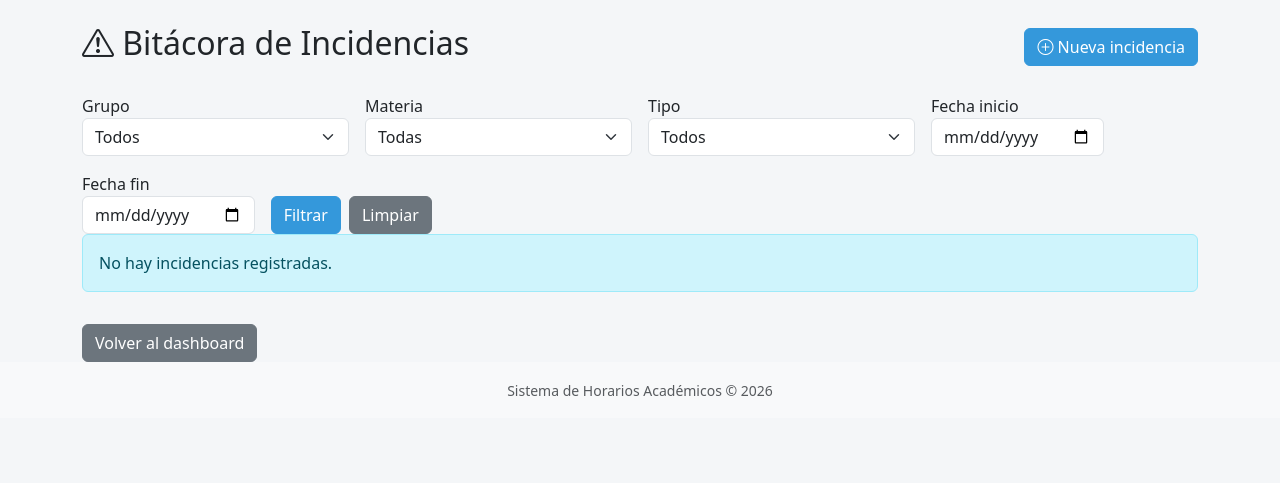
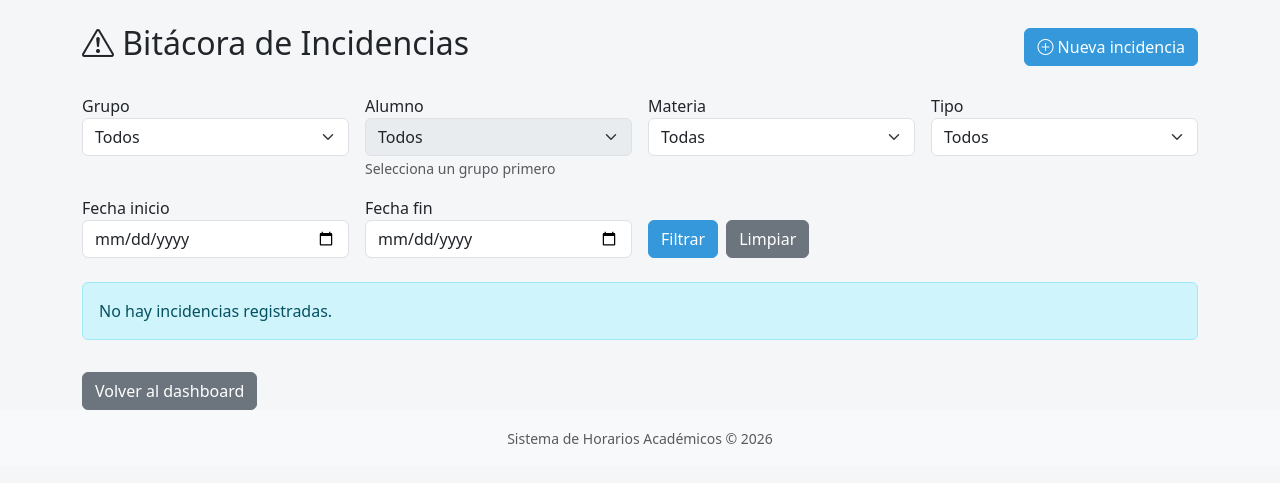
Before and after one commit to randyzb4/control_escolar, a Django app: page /bitacoras/incidencias/ in a window 1280 px wide. Shown: the part 56-539 px from the top of the page. Run offline with Django 5.2, Linux system fonts and the light colour scheme; the visitor is signed in with stand-in values (Sample User, id 1); data comes from the database, SQL or seed files in the repository; data that the repository does not hold is empty.

```diff
--- a/horarios/templates/horarios/incidencias_lista.html
+++ b/horarios/templates/horarios/incidencias_lista.html
@@ -12,12 +12,26 @@
     <div class="row g-3">
         <div class="col-md-3">
             <label>Grupo</label>
-            <select name="grupo" class="form-select">
+            <select name="grupo" class="form-select" onchange="this.form.submit()">
                 <option value="">Todos</option>
                 {% for g in grupos %}
                     <option value="{{ g.id }}" {% if grupo_sel == g.id|stringformat:"s" %}selected{% endif %}>{{ g.nombre }}</option>
                 {% endfor %}
             </select>
+        </div>
+        <div class="col-md-3">
+            <label>Alumno</label>
+            <select name="alumno" class="form-select" {% if not alumnos %}disabled{% endif %}>
+                <option value="">Todos</option>
+                {% for a in alumnos %}
+                    <option value="{{ a.id }}" {% if alumno_sel == a.id|stringformat:"s" %}selected{% endif %}>
+                        {{ a.apellido_paterno }} {{ a.apellido_materno|default:'' }} {{ a.nombre }}
+                    </option>
+                {% endfor %}
+            </select>
+            {% if not alumnos %}
+                <small class="text-muted">Selecciona un grupo primero</small>
+            {% endif %}
         </div>
         <div class="col-md-3">
             <label>Materia</label>
@@ -37,23 +51,54 @@
                 {% endfor %}
             </select>
         </div>
-        <div class="col-md-2">
+        <div class="col-md-3">
             <label>Fecha inicio</label>
             <input type="date" name="fecha_inicio" value="{{ fecha_inicio }}" class="form-control">
         </div>
-        <div class="col-md-2">
+        <div class="col-md-3">
             <label>Fecha fin</label>
             <input type="date" name="fecha_fin" value="{{ fecha_fin }}" class="form-control">
         </div>
-        <div class="col-md-1 d-flex align-items-end">
+        <div class="col-md-6 d-flex align-items-end gap-2">
             <button type="submit" class="btn btn-primary">Filtrar</button>
-            <a href="{% url 'horarios:incidencias_lista' %}" class="btn btn-secondary ms-2">Limpiar</a>
+            <a href="{% url 'horarios:incidencias_lista' %}" class="btn btn-secondary">Limpiar</a>
         </div>
     </div>
 </form>
 
+{% if resumen_alumno %}
+    <div class="card mt-4 border-info">
+        <div class="card-header bg-info text-white">
+            <h5 class="mb-0">
+                <i class="bi bi-person-lines-fill"></i>
+                Resumen de {{ resumen_alumno.alumno.nombre_completo }}
+            </h5>
+        </div>
+        <div class="card-body">
+            <p class="mb-2">
+                <strong>Total de incidencias:</strong>
+                <span class="badge bg-primary fs-6">{{ resumen_alumno.total }}</span>
+            </p>
+            <hr>
+            <p class="mb-1"><strong>Por materia:</strong></p>
+            {% if resumen_alumno.por_materia %}
+                <ul class="list-unstyled mb-0">
+                    {% for materia, count in resumen_alumno.por_materia.items %}
+                        <li>
+                            <i class="bi bi-book"></i>
+                            {{ materia }}: <strong>{{ count }}</strong>
+                        </li>
+                    {% endfor %}
+                </ul>
+            {% else %}
+                <p class="text-muted mb-0">Sin incidencias registradas.</p>
+            {% endif %}
+        </div>
+    </div>
+{% endif %}
+
 {% if incidencias %}
-    <div class="card">
+    <div class="card mt-4">
         <div class="card-body p-0">
             <div class="table-responsive">
                 <table class="table table-bordered table-hover mb-0">
@@ -108,7 +153,7 @@
         </div>
     </div>
 {% else %}
-    <div class="alert alert-info">
+    <div class="alert alert-info mt-4">
         No hay incidencias registradas.
     </div>
 {% endif %}
--- a/horarios/templates/horarios/pdf_calificaciones_grupo.html
+++ b/horarios/templates/horarios/pdf_calificaciones_grupo.html
@@ -54,7 +54,7 @@
 
     <h1>Calificaciones del Grupo: {{ grupo.nombre }}</h1>
     <p class="subtitulo">
-        Periodo: {{ periodo_sel.nombre|default:'Sin periodo' }} — Generado el {% now 'd/m/Y H:i' %}
+                {% if tipo_sel == 'trimestre' %}Trimestre{% else %}Periodo{% endif %}: {{ periodo_sel.nombre|default:'Sin seleccionar' }} — Generado el {% now 'd/m/Y H:i' %}
     </p>
 
     <table>
--- a/horarios/views.py
+++ b/horarios/views.py
@@ -1341,14 +1341,18 @@ def calificaciones_grupo(request, grupo_id):
         messages.error(request, 'No tienes permiso para ver este grupo.')
         return redirect('horarios:dashboard')
 
-    # Periodo seleccionado (el más reciente activo por defecto)
-    periodos = Periodo.objects.filter(activo=True, tipo='periodo').order_by('-fecha_inicio')
+    # Tipo de periodo (periodo de evaluación o trimestre)
+    tipo_sel = request.GET.get('tipo', 'periodo')
+    if tipo_sel not in ('periodo', 'trimestre'):
+        tipo_sel = 'periodo'
+
+    periodos = Periodo.objects.filter(activo=True, tipo=tipo_sel).order_by('-fecha_inicio')
     periodo_id = request.GET.get('periodo')
     periodo_sel = None
 
     if periodo_id:
         try:
-            periodo_sel = Periodo.objects.get(pk=periodo_id)
+            periodo_sel = Periodo.objects.get(pk=periodo_id, tipo=tipo_sel)
         except Periodo.DoesNotExist:
             periodo_sel = None
 
@@ -1372,15 +1376,34 @@ def calificaciones_grupo(request, grupo_id):
         grupo=grupo, activo=True
     ).order_by('apellido_paterno', 'apellido_materno', 'nombre')
 
-    # Calificaciones del periodo seleccionado
+    # Calificaciones
     calificaciones = {}
     if periodo_sel:
-        for c in Calificacion.objects.filter(
-            alumno__grupo=grupo,
-            periodo=periodo_sel,
-            calificacion__isnull=False,
-        ).select_related('grupo_materia__materia'):
-            calificaciones[(c.alumno_id, c.grupo_materia.materia_id)] = c.calificacion
+        if tipo_sel == 'trimestre':
+            # Promediar calificaciones de los periodos hijos del trimestre
+            periodos_eval = list(periodo_sel.hijos.filter(tipo='periodo').order_by('fecha_inicio'))
+            if periodos_eval:
+                califs_por_clave = {}
+                for c in Calificacion.objects.filter(
+                    alumno__grupo=grupo,
+                    periodo__in=periodos_eval,
+                    calificacion__isnull=False,
+                ).select_related('grupo_materia__materia'):
+                    key = (c.alumno_id, c.grupo_materia.materia_id)
+                    if key not in califs_por_clave:
+                        califs_por_clave[key] = []
+                    califs_por_clave[key].append(float(c.calificacion))
+
+                for key, valores in califs_por_clave.items():
+                    calificaciones[key] = sum(valores) / len(valores)
+        else:
+            # Periodo de evaluación directo
+            for c in Calificacion.objects.filter(
+                alumno__grupo=grupo,
+                periodo=periodo_sel,
+                calificacion__isnull=False,
+            ).select_related('grupo_materia__materia'):
+                calificaciones[(c.alumno_id, c.grupo_materia.materia_id)] = c.calificacion
 
     # Construir filas: cada fila es un alumno con sus calificaciones y promedio
     filas = []
@@ -1432,6 +1455,7 @@ def calificaciones_grupo(request, grupo_id):
         'grupo': grupo,
         'periodos': periodos,
         'periodo_sel': periodo_sel,
+        'tipo_sel': tipo_sel,
         'materias': materias,
         'filas': filas,
         'promedios_materia': promedios_mat,
@@ -1441,7 +1465,6 @@ def calificaciones_grupo(request, grupo_id):
     })
 
 
-
 @login_required
 def pdf_calificaciones_grupo(request, grupo_id):
     grupo = get_object_or_404(Grupo, pk=grupo_id)
@@ -1462,13 +1485,18 @@ def pdf_calificaciones_grupo(request, grupo_id):
         messages.error(request, 'No tienes permiso.')
         return redirect('horarios:dashboard')
 
-    periodos = Periodo.objects.filter(activo=True, tipo='periodo').order_by('-fecha_inicio')
+    # Tipo de periodo (periodo de evaluación o trimestre)
+    tipo_sel = request.GET.get('tipo', 'periodo')
+    if tipo_sel not in ('periodo', 'trimestre'):
+        tipo_sel = 'periodo'
+
+    periodos = Periodo.objects.filter(activo=True, tipo=tipo_sel).order_by('-fecha_inicio')
     periodo_id = request.GET.get('periodo')
     periodo_sel = None
 
     if periodo_id:
         try:
-            periodo_sel = Periodo.objects.get(pk=periodo_id)
+            periodo_sel = Periodo.objects.get(pk=periodo_id, tipo=tipo_sel)
         except Periodo.DoesNotExist:
             periodo_sel = None
 
@@ -1491,14 +1519,33 @@ def pdf_calificaciones_grupo(request, grupo_id):
         grupo=grupo, activo=True
     ).order_by('apellido_paterno', 'apellido_materno', 'nombre')
 
+    # Calificaciones
     calificaciones = {}
     if periodo_sel:
-        for c in Calificacion.objects.filter(
-            alumno__grupo=grupo,
-            periodo=periodo_sel,
-            calificacion__isnull=False,
-        ).select_related('grupo_materia__materia'):
-            calificaciones[(c.alumno_id, c.grupo_materia.materia_id)] = c.calificacion
+        if tipo_sel == 'trimestre':
+            # Promediar calificaciones de los periodos hijos del trimestre
+            periodos_eval = list(periodo_sel.hijos.filter(tipo='periodo').order_by('fecha_inicio'))
+            if periodos_eval:
+                califs_por_clave = {}
+                for c in Calificacion.objects.filter(
+                    alumno__grupo=grupo,
+                    periodo__in=periodos_eval,
+                    calificacion__isnull=False,
+                ).select_related('grupo_materia__materia'):
+                    key = (c.alumno_id, c.grupo_materia.materia_id)
+                    if key not in califs_por_clave:
+                        califs_por_clave[key] = []
+                    califs_por_clave[key].append(float(c.calificacion))
+
+                for key, valores in califs_por_clave.items():
+                    calificaciones[key] = sum(valores) / len(valores)
+        else:
+            for c in Calificacion.objects.filter(
+                alumno__grupo=grupo,
+                periodo=periodo_sel,
+                calificacion__isnull=False,
+            ).select_related('grupo_materia__materia'):
+                calificaciones[(c.alumno_id, c.grupo_materia.materia_id)] = c.calificacion
 
     filas = []
     promedios_materia = {}
@@ -1549,6 +1596,7 @@ def pdf_calificaciones_grupo(request, grupo_id):
     html = render_to_string('horarios/pdf_calificaciones_grupo.html', {
         'grupo': grupo,
         'periodo_sel': periodo_sel,
+        'tipo_sel': tipo_sel,
         'materias': materias,
         'filas': filas,
         'promedios_materia': promedios_mat,
@@ -1564,7 +1612,6 @@ def pdf_calificaciones_grupo(request, grupo_id):
     if pisa_status.err:
         return HttpResponse('Error al generar PDF', status=500)
     return response
-
 
 @login_required
 @requiere_permiso('asistencias_grupo', 'ver')
@@ -1762,10 +1809,8 @@ def incidencias_lista(request):
         or (hasattr(request.user, 'perfil') and request.user.perfil.rol == 'coordinador')
     )
 
-
-
     incidencias = Incidencia.objects.select_related(
-        'alumno', 'grupo_materia__grupo', 'grupo_materia__materia', 'reportado_por'
+        'alumno', 'grupo_materia__grupo', 'grupo_materia__materia', 'reportado_por', 'grupo'
     )
 
     if es_profesor and not es_coordinador:
@@ -1774,14 +1819,19 @@ def incidencias_lista(request):
 
     grupo_id = request.GET.get('grupo')
     materia_id = request.GET.get('materia')
+    alumno_id = request.GET.get('alumno')
     tipo = request.GET.get('tipo')
     fecha_inicio_str = request.GET.get('fecha_inicio')
     fecha_fin_str = request.GET.get('fecha_fin')
 
     if grupo_id:
-        incidencias = incidencias.filter(grupo_materia__grupo_id=grupo_id)
+        incidencias = incidencias.filter(
+            Q(grupo_id=grupo_id) | Q(grupo_materia__grupo_id=grupo_id)
+        )
     if materia_id:
         incidencias = incidencias.filter(grupo_materia__materia_id=materia_id)
+    if alumno_id:
+        incidencias = incidencias.filter(alumno_id=alumno_id)
     if tipo:
         incidencias = incidencias.filter(tipo_reporte=tipo)
     if fecha_inicio_str:
@@ -1809,17 +1859,65 @@ def incidencias_lista(request):
         grupos = Grupo.objects.all().order_by('nombre')
         materias = Materia.objects.all().order_by('nombre')
 
+    # Alumnos del grupo seleccionado (para el selector)
+    alumnos = Alumno.objects.none()
+    if grupo_id:
+        alumnos = Alumno.objects.filter(grupo_id=grupo_id, activo=True).order_by(
+            'apellido_paterno', 'apellido_materno', 'nombre'
+        )
+
+    # Resumen por alumno (solo si se filtra por alumno)
+    resumen_alumno = None
+    if alumno_id:
+        alumno_sel = Alumno.objects.filter(pk=alumno_id).first()
+        if alumno_sel:
+            incs_alumno = Incidencia.objects.filter(alumno=alumno_sel)
+            if tipo:
+                incs_alumno = incs_alumno.filter(tipo_reporte=tipo)
+            if fecha_inicio_str:
+                try:
+                    incs_alumno = incs_alumno.filter(
+                        fecha__gte=datetime.strptime(fecha_inicio_str, '%Y-%m-%d').date()
+                    )
+                except ValueError:
+                    pass
+            if fecha_fin_str:
+                try:
+                    incs_alumno = incs_alumno.filter(
+                        fecha__lte=datetime.strptime(fecha_fin_str, '%Y-%m-%d').date()
+                    )
+                except ValueError:
+                    pass
+
+            total = incs_alumno.count()
+            por_materia = {}
+            for i in incs_alumno.select_related('grupo_materia__materia'):
+                if i.grupo_materia:
+                    nombre_mat = i.grupo_materia.materia.nombre
+                else:
+                    nombre_mat = '— Sin materia —'
+                por_materia[nombre_mat] = por_materia.get(nombre_mat, 0) + 1
+
+            resumen_alumno = {
+                'alumno': alumno_sel,
+                'total': total,
+                'por_materia': dict(sorted(por_materia.items())),
+            }
+
     return render(request, 'horarios/incidencias_lista.html', {
         'incidencias': incidencias,
         'grupos': grupos,
         'materias': materias,
+        'alumnos': alumnos,
         'tipos': Incidencia.TIPOS,
         'grupo_sel': grupo_id or '',
         'materia_sel': materia_id or '',
+        'alumno_sel': alumno_id or '',
         'tipo_sel': tipo or '',
         'fecha_inicio': fecha_inicio_str or '',
         'fecha_fin': fecha_fin_str or '',
         'es_coordinador': es_coordinador,
+        'resumen_alumno': resumen_alumno,
     })
 
 
@@ -4126,6 +4224,8 @@ def pdf_boleta_trimestral(request, alumno_id):
         'logo_base64': config_inst.logo_base64(),
     })
 
+
+
     response = HttpResponse(content_type='application/pdf')
     response['Content-Disposition'] = f'attachment; filename="boleta_trimestral_{alumno.matricula}.pdf"'
     pisa_status = pisa.CreatePDF(html, dest=response)
```
Also changed, not shown: horarios/templates/horarios/calificaciones_grupo.html (+23 -6 lines), horarios/templates/horarios/pdf_boleta_alumno.html (+27 -29 lines), horarios/templates/horarios/pdf_boleta_trimestral.html (+33 -74 lines).
